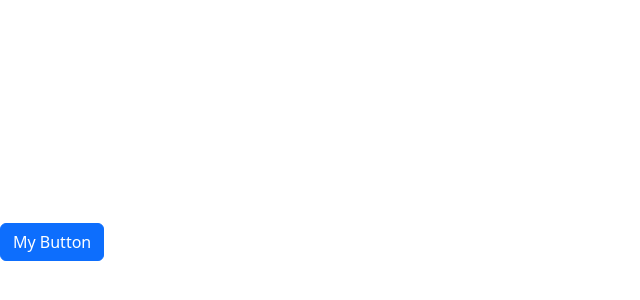
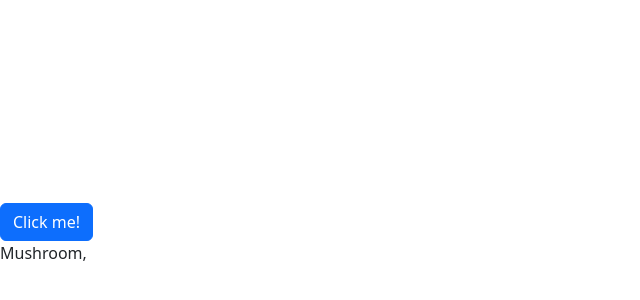
Before and after one commit to mayankgupta804/react-app, a React (Vite) app: page / in a window 1280 px wide. Shown: the part 158-458 px from the top of the page, without its empty margins (0-640 px from the left). Built offline with nearby package versions, Linux system fonts and the light colour scheme; the HTML template or start-up script is replaced by a standard one.

Commit message:
Finish exercise 2

```diff
--- a/package.json
+++ b/package.json
@@ -11,6 +11,7 @@
   },
   "dependencies": {
     "bootstrap": "^5.2.3",
+    "immer": "^10.1.1",
     "react": "^18.2.0",
     "react-dom": "^18.2.0"
   },
--- a/src/App.tsx
+++ b/src/App.tsx
@@ -1,16 +1,31 @@
-import Alert from "./components/Alert";
 import Button from "./components/Button";
 import { useState } from "react";
+import { produce } from "immer";
 
 function App() {
-  const [alertVisible, setAlertVisibility] = useState(false);
+  const [pizza, setPizza] = useState({
+    name: "Spicy Toppings",
+    toppings: ["Mushroom"],
+  });
+
+  // Solution 1: Using the vanilla React way
+  // const handleClick = () => {
+  //   setPizza({ ...pizza, toppings: [...pizza.toppings, "Cheese"] });
+  // };
+
+  // Solution 2
+  const handleClick = () => {
+    setPizza(
+      produce((draft) => {
+        draft.toppings.push("Cheese");
+      })
+    );
+  };
 
   return (
     <>
-      {alertVisible && (
-        <Alert onClose={() => setAlertVisibility(false)}>My Alert</Alert>
-      )}
-      <Button onClick={() => setAlertVisibility(true)}>My Button</Button>
+      <Button onClick={handleClick}>Click me!</Button>
+      <p>{pizza.toppings.map((top) => top + ",")}</p>
     </>
   );
 }
```
Also changed, not shown: 1 other file (tests, documents, lock files or other folders).
